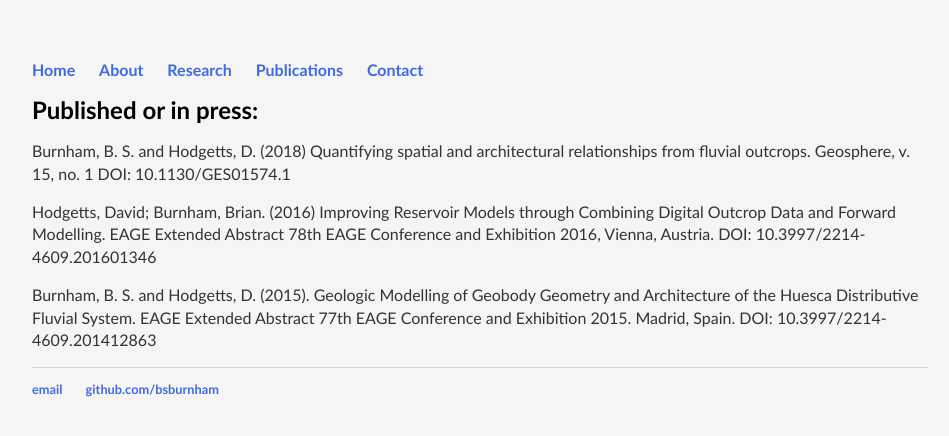
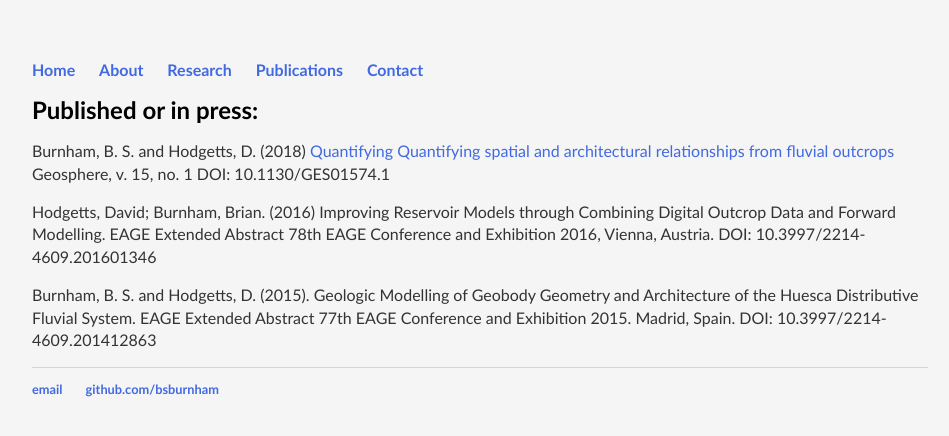
Before and after one commit to bsburnham/bsburnham.github.io, a Jekyll site: the page publications.html, which Jekyll copies as it is, in a window 1280 px wide. Shown: the top 436 px of the page, without its empty margins (160-1109 px from the left). Built offline with Jekyll 4.4.1, drawn with Linux system fonts in a browser that asks for light colours; some of the changed lines change nothing that is shown.

Commit message:
Update publications.html

```diff
--- a/publications.html
+++ b/publications.html
@@ -20,8 +20,8 @@
 <div class="container">
   	<div class="publications">
 		<h1>Published or in press:</h1>
-		<p>Burnham, B. S. and Hodgetts, D. (2018) Quantifying spatial and architectural relationships from
-		fluvial outcrops. Geosphere, v. 15, no. 1 DOI: 10.1130/GES01574.1</p>
+		<p>Burnham, B. S. and Hodgetts, D. (2018) <a href="https://pubs.geoscienceworld.org/gsa/geosphere/article/567741/quantifying-spatial-and-architecturalQuantifying spatial and architectural relationships from
+		fluvial outcrops"> Quantifying Quantifying spatial and architectural relationships from fluvial outcrops</a> Geosphere, v. 15, no. 1 DOI: 10.1130/GES01574.1</p>
 
 		<p>Hodgetts, David; Burnham, Brian. (2016) Improving Reservoir Models through Combining Digital
 		Outcrop Data and Forward Modelling. EAGE Extended Abstract
```
